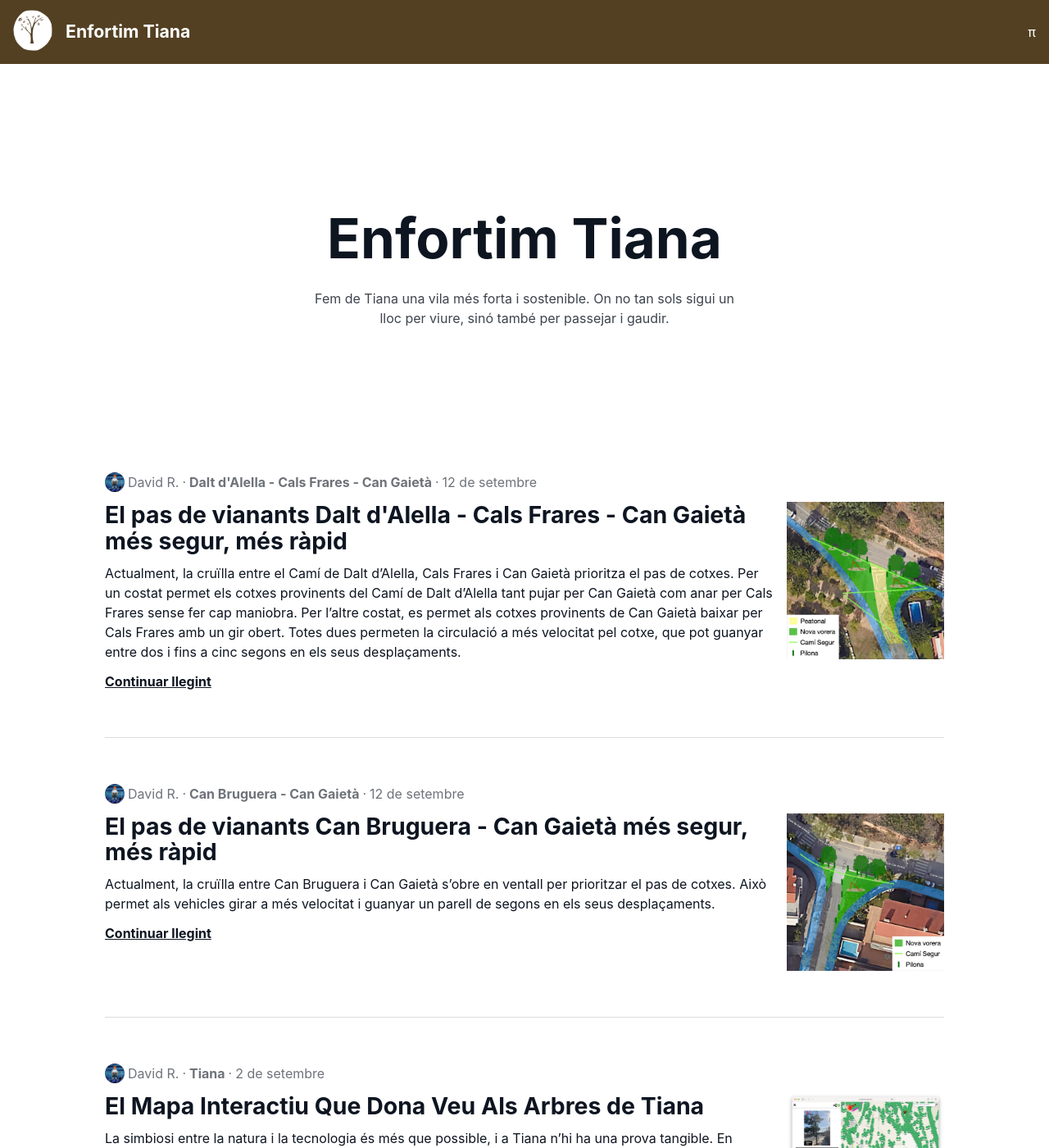
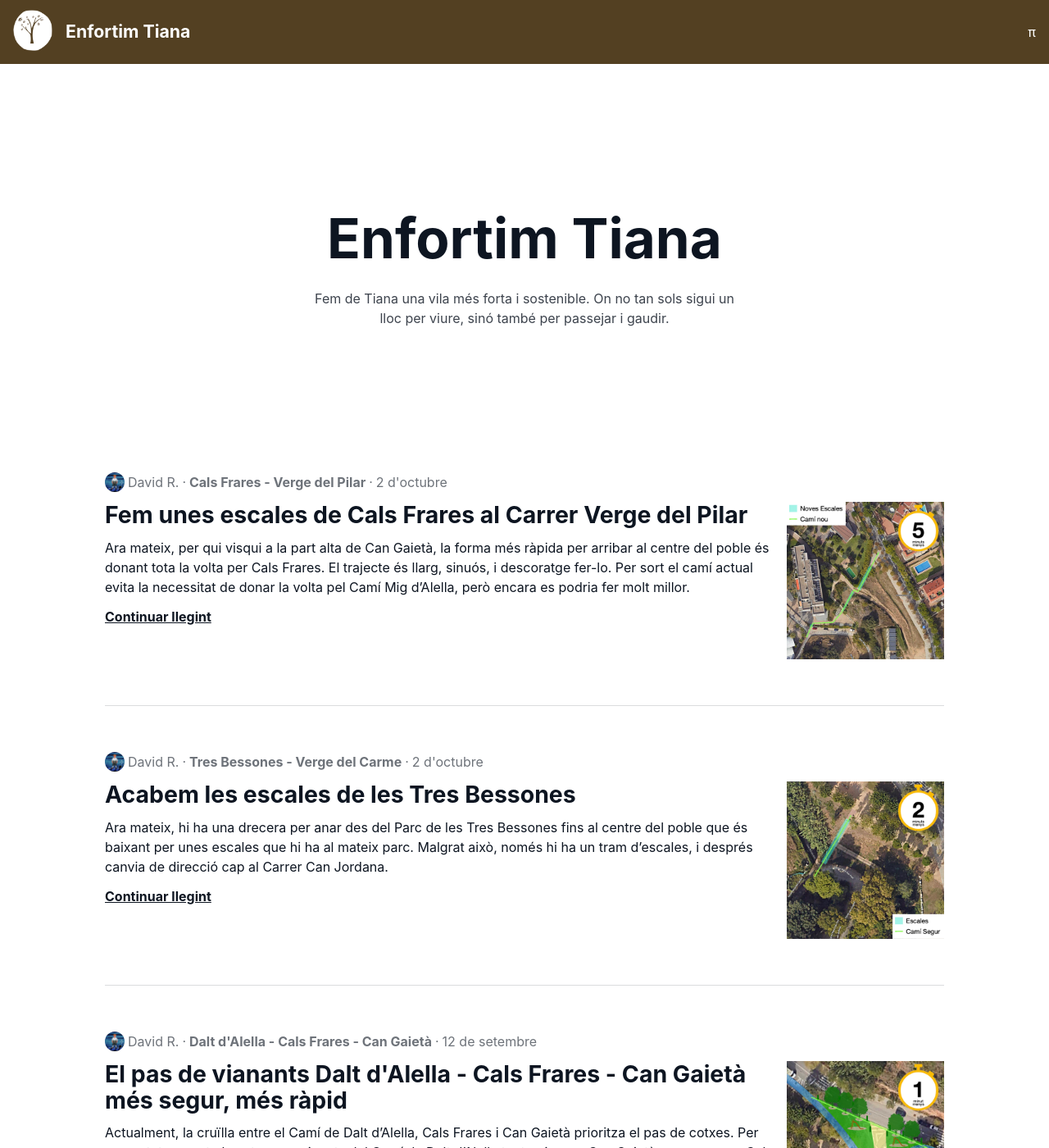
Before and after one commit to enfortim-tiana/enfortim-tiana.github.io, a Jekyll site: the page built from index.html, in a window 1280 px wide and 1400 px high. Shown: the whole window at 82% size. Built offline with Jekyll 4.4.1, drawn with Linux system fonts in a browser that asks for light colours.

Commit message:
afegir mes posts i millorar imatges

```diff
--- a/_posts/2023-09-12-pas-vianants-bruguera-gaieta.md
+++ b/_posts/2023-09-12-pas-vianants-bruguera-gaieta.md
@@ -32,7 +32,7 @@ En aquesta cruïlla actualment hi ha un perill addicional. Si ja de per si és p
 **Els beneficis**:
 
 - Més facilitat per fer desplaçaments a peu.
-- Més seguretat i més incentius per cercar alternatives al poble.
+- Més seguretat i més incentius per cercar alternatives dins del poble.
 - Més espai per gaudir i passejar per Tiana.
 
 Cal destacar que incentivar desplaçaments a peu, redueix el nombre de viatges requerits en cotxe, és més sostenible, i caminar aporta beneficis per a la salut.
--- a/_posts/2023-09-18-pas-vianants-alella-frares-gaieta.md
+++ b/_posts/2023-09-18-pas-vianants-alella-frares-gaieta.md
@@ -37,7 +37,7 @@ Es proposa fer-ho zona de vianants per la diversitat de rutes que segueixen els
 **Els beneficis:**
 
 - Més facilitat per fer desplaçaments a peu.
-- Més seguretat i més incentius per cercar alternatives al poble.
+- Més seguretat i més incentius per cercar alternatives dins del poble.
 - Més espai per gaudir i passejar per Tiana.
 
 Cal destacar que incentivar desplaçaments a peu, redueix el nombre de viatges requerits en cotxe, és més sostenible, i caminar aporta beneficis per a la salut.
--- /dev/null
+++ b/_posts/2023-10-02-escales-tres-bessones.md
@@ -0,0 +1,33 @@
+---
+layout: post
+title: "Acabem les escales de les Tres Bessones"
+description: |
+  Acabem el tram d'escales del Parc de les Tres Bessones al Carrer Verge del Carme i arribem dos minuts abans a la Tiana comercial.
+location: Tres Bessones - Verge del Carme
+imageBefore: /assets/images/2023/Tiana-EscalesVergedelCarme.Abans.jpg
+image: /assets/images/2023/Tiana-EscalesVergedelCarme.Nou.jpg
+date: 2023-10-02
+author: drpicox
+---
+
+Ara mateix, hi ha una drecera per anar des del Parc de les Tres Bessones fins al centre del poble que és baixant per unes escales que hi ha al mateix parc. Malgrat això, només hi ha un tram d'escales, i després canvia de direcció cap al Carrer Can Jordana.
+
+Això fa un desviament que fa que la gent hagi de perdre fins a dos minuts si intenta arribar al centre del poble.
+
+Molta gent, per estalviar-se els dos minuts, o bé rodeja la barana per l'altre costat, o s'escola entre la barana per baixar pel pendent. Prova d'això és que ja es veu el camí que se segueix, i fins i tot ja es poden entreveure els esglaons del seu ús.
+
+L'ajuntament ha intentat repetides vegades evitar que es prengui el camí directe per la seva perillositat en no estar adequat pel seu ús. Durant diverses iteracions, els veïns han anat obrint un pas en una de les baranes, traient el nervi del mig, i l'ajuntament tornant-la a soldar. Això es va repetir fins que l'ajuntament va canviar el sistema i va tancar encara més el forat de les baranes. Tot i així, això no evita el pas.
+
+El que es busca és oficialitzar el desig dels veïns que passen per allà de forma insegura, acabar les escales, i proporcionar-los un camí directe a la Tiana comercial que no doni tota la volta fins al Carrer Can Jordana. Que permeti estalviar dos minuts de temps, en cada un dels trajectes. Quatre minuts en un trajecte d'anada i tornada.
+
+**Així doncs, la proposta és**:
+
+- Acabar les escales en línea recte des del parc de les Tres Bessones.
+
+**Els beneficis**:
+
+- Més facilitat per fer desplaçaments a peu.
+- Més seguretat i més incentius per cercar dins del poble.
+- Millor comerç local.
+
+Facilitant l'opció de caminar, augmenta el desig de passejar pel poble, i anar caminant en comptes d'usar el cotxe. Això té molts avantatges. Pels comerços augmenta la gent que s'hi acosta, i treu la temptació de qui agafa el cotxe i anar alguna altra tenda fora del poble. Pel poble més gent passejant, és un poble més viu, on la gent es veu les cares, es coneixen més, i gaudeixen més de la vida al poble. I per l'individu, ajuda a incorporar l'activitat física en la rutina diària, sense la necessitat de destinar temps extra per a l'exercici.
--- /dev/null
+++ b/_posts/2023-10-04-escales-cals-frares.md
@@ -0,0 +1,35 @@
+---
+layout: post
+title: "Fem unes escales de Cals Frares al Carrer Verge del Pilar"
+description: |
+  Fem unes escales que baixin des de Cals Frares fins a directament al Carrer Verge del Pilar, donant accés directe al centre de la vila, per passejar i gaudir dels comerços, parcs i serveis que hi ha.
+location: Cals Frares - Verge del Pilar
+imageBefore: /assets/images/2023/Tiana-EscalesVergedelPilar.Abans.jpg
+image: /assets/images/2023/Tiana-EscalesVergedelPilar.Nou.jpg
+date: 2023-10-02
+author: drpicox
+---
+
+Ara mateix, per qui visqui a la part alta de Can Gaietà, la forma més ràpida per arribar al centre del poble és donant tota la volta per Cals Frares. El trajecte és llarg, sinuós, i descoratge fer-lo. Per sort el camí actual evita la necessitat de donar la volta pel Camí Mig d'Alella, però encara es podria fer molt millor.
+
+Aquest camí és vital per poder accedir al centre. A llocs com la plaça de la vila, l'ajuntament, la policia, el basar, o fins i tot el restaurant Tirati Tiriti.
+
+Si mirem el mapa, s'atiava la intenció de les escales. Al carrer de Cals Frares hi ha una petita plaça que dona enlloc, que és el punt ideal per posar les escales de baixada. Si baixem per allà, hi ha un altre petit desviament que també es pot retallar fins a baixar a la riera. I un cop allà, en comptes d'aprofitar el forat de l'entrada de cotxes al pàrquing, es pot obrir un altre pas i donar accés directe al carrer Verge del Pilar. Un cop allà arribem en un no res al cor del poble.
+
+Aquest camí retalla tranquil·lament cinc minuts del desplaçament caminant, deu si anem i tornem, i és la clau per incentivar passejar pel centre del poble, i reduir la quantitat de cotxes que necessiten passar i aparcar al Carrer de la Verge del Pilar.
+
+**Així doncs, la proposta és**:
+
+- Fer un tram d'escales des de Cals Frares —alçada Fonoll— fins al "Passeig del Robot"
+- Fer un tram d'escales des del "Passeig del Robot" fins a la riera.
+- Fer una obertura amb unes escales per conectar la riera amb el carrer Verge del Pilar.
+
+**Els beneficis**:
+
+- Més facilitat per fer desplaçaments a peu.
+- Més seguretat i més incentius per cercar dins del poble.
+- Millor comerç local.
+
+Facilitant l'opció de caminar, augmenta el desig de passejar pel poble, i anar caminant en comptes d'usar el cotxe. Això té molts avantatges. Pels comerços augmenta la gent que s'hi acosta, i treu la temptació de qui agafa el cotxe i anar alguna altra tenda fora del poble. Pel poble més gent passejant, és un poble més viu, on la gent es veu les cares, es coneixen més, i gaudeixen més de la vida al poble. I per l'individu, ajuda a incorporar l'activitat física en la rutina diària, sense la necessitat de destinar temps extra per a l'exercici.
+
+Nota: Potser el nombre d'escales serà similar als que connecten la Riera d'en Font amb Carrer Vinyeta, però com el camí antic seguirà existint, qui vulgui pujar amb calma podrà fer volta. La baixada serà el principal incentiu. També es pot contemplar posar un raïl per passar les bicis, o carrets de la compra.
```
Also changed, not shown: assets/images/2023/Tiana-AlellaFraresGaieta.Nou.jpg, assets/images/2023/Tiana-BrugueraGaieta.Abans.jpg, assets/images/2023/Tiana-BrugueraGaieta.Nou.jpg, assets/images/2023/Tiana-EscalesVergedelCarme.Abans.jpg, assets/images/2023/Tiana-EscalesVergedelCarme.Nou.jpg, assets/images/2023/Tiana-EscalesVergedelPilar.Abans.jpg, assets/images/2023/Tiana-EscalesVergedelPilar.Nou.jpg.
